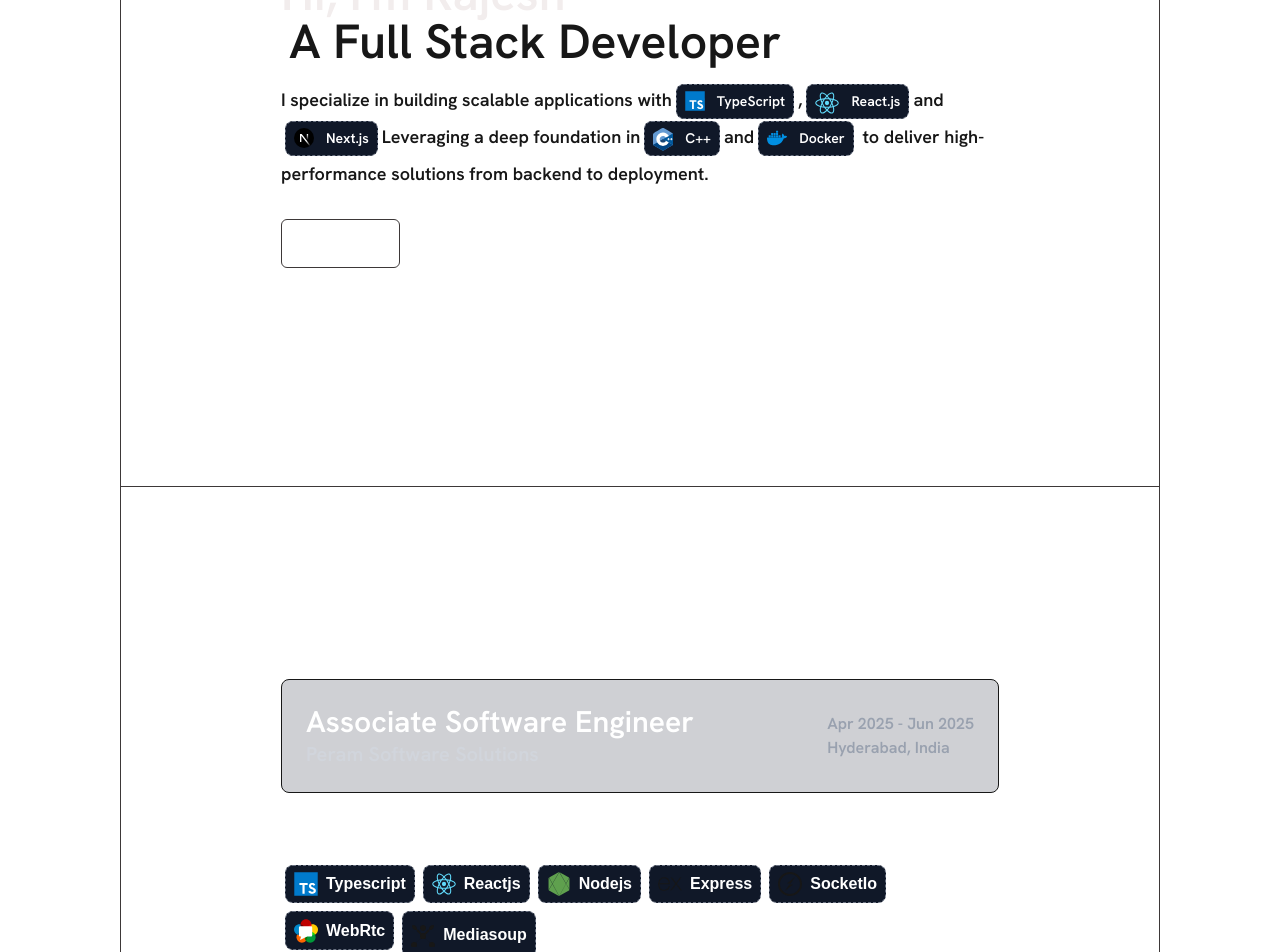
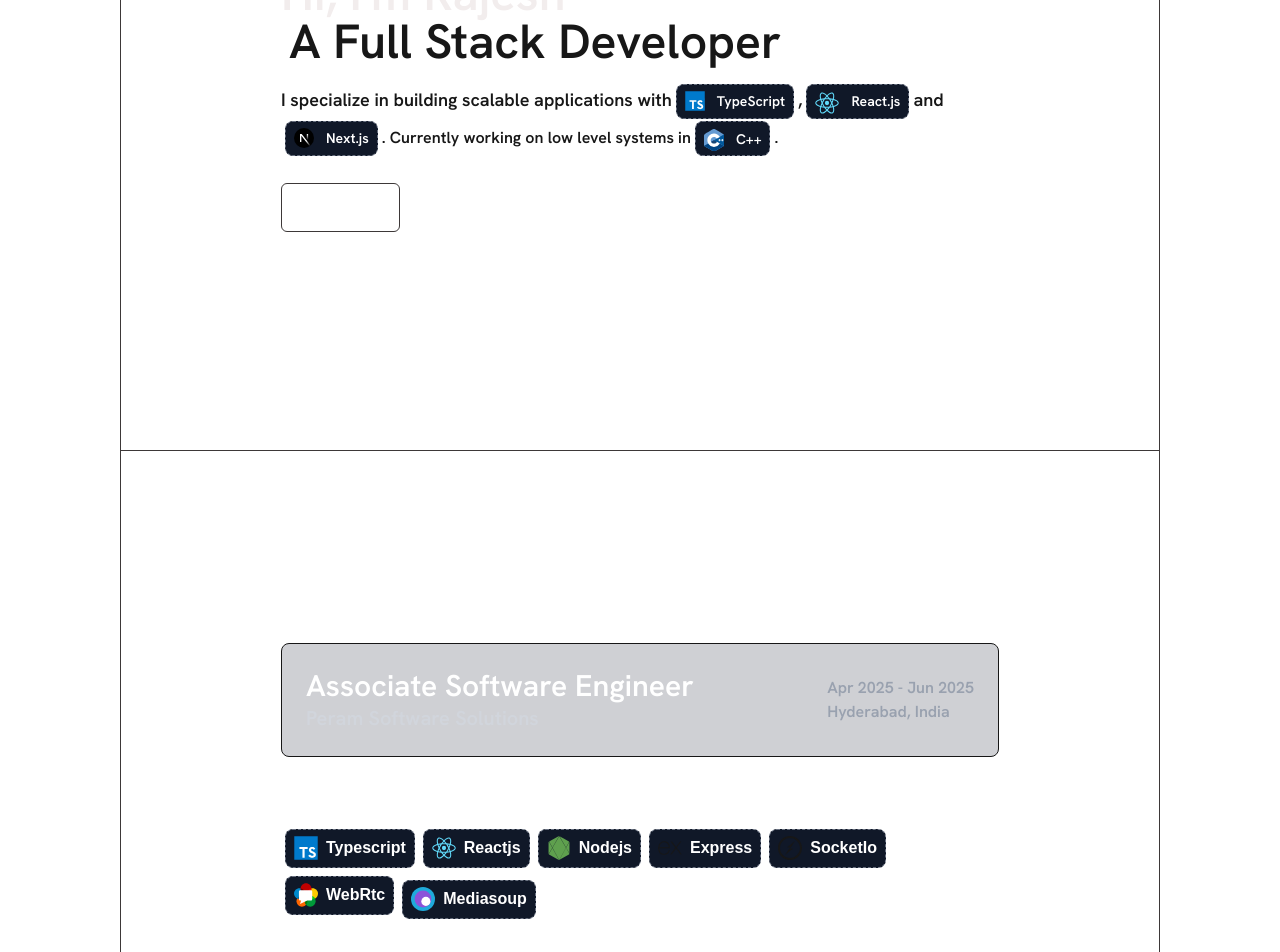
Before and after one commit to Rajeshpatel07/my-website, a Next.js app: page / in a window 1280 px wide. Shown: the part 540-1492 px from the top of the page. Built offline with nearby package versions, Linux system fonts and the light colour scheme; no server answers.

Commit message:
changed mediasoup svg icon and intro text

```diff
--- a/src/components/experience.tsx
+++ b/src/components/experience.tsx
@@ -31,7 +31,7 @@ export default function Experience() {
             <h4 className="font-plex text-xl md:text-2xl text-white font-semibold mb-4">
               Technologies & Tools
             </h4>
-            <div className="flex flex-wrap space-x-1 space-y-2">
+            <div className="flex flex-wrap space-x-1 space-y-2 items-center">
               {experience.tools.map((item) => (
                 <Badge key={item.name}>
                   <div className="w-6 h-6">
--- a/src/components/hero.tsx
+++ b/src/components/hero.tsx
@@ -57,8 +57,7 @@ export default function Hero() {
                 <span className="text-white font-medium text-sm">React.js</span>
               </Badge>
             </span>
-            and
-            {/* BADGE 3: Next.js */}
+            and{/* BADGE 3: Next.js */}
             <span className="inline-flex items-baseline align-middle">
               <Badge>
                 <span className="h-5 w-5 mr-1">
@@ -67,7 +66,8 @@ export default function Hero() {
                 <span className="text-white font-medium text-sm">Next.js</span>
               </Badge>
             </span>
-            Leveraging a deep foundation in
+          </span>
+          . Currently working on low level systems in
           {/* BADGE 4: C++ */}
           <span className="inline-flex items-baseline align-middle">
             <Badge>
@@ -77,18 +77,15 @@ export default function Hero() {
               <span className="text-white font-medium text-sm">C++</span>
             </Badge>
           </span>
-            and
-            {/* BADGE 5: Docker */}
-            <span className="inline-flex items-baseline align-middle">
-              <Badge>
-                <span className="h-5 w-5 mr-1">
-                  <Docker />
-                </span>
-                <span className="text-white font-medium text-sm">Docker</span>
-              </Badge>
-            </span>{" "}
-            to deliver high-performance solutions from backend to deployment.
-          </span>
+          .{/* BADGE 5: Docker */}
+          {/* <span className="inline-flex items-baseline align-middle"> */}
+          {/*   <Badge> */}
+          {/*     <span className="h-5 w-5 mr-1"> */}
+          {/*       <Docker /> */}
+          {/*     </span> */}
+          {/*     <span className="text-white font-medium text-sm">Docker</span> */}
+          {/*   </Badge> */}
+          {/* </span>{" "} */}
         </div>
         <div id="resume" className="py-5">
           <Link
--- a/src/components/ui/technologies/mediasoup.tsx
+++ b/src/components/ui/technologies/mediasoup.tsx
@@ -2,9 +2,15 @@ import type React from "react";
 
 export const MediasoupIcon = (props: React.SVGProps<SVGSVGElement>) => {
   return (
-    <svg viewBox="0 0 24 24" fill="currentColor" {...props}>
-      <title>Mediasoup</title>
-      <path d="M12 2C10.3431 2 9 3.34315 9 5C9 6.65685 10.3431 8 12 8C13.6569 8 15 6.65685 15 5C15 3.34315 13.6569 2 12 2ZM12 10C10.7427 10 9.6234 10.3807 8.70773 11.0207L5.61743 7.93036C5.90807 7.26629 6 6.64333 6 6C6 3.79086 4.20914 2 2 2C1.44772 2 1 2.44772 1 3C1 5.20914 2.79086 7 5 7C5.64333 7 6.26629 6.90807 6.93036 6.61743L10.0207 9.70773C9.38073 10.6234 9 11.7427 9 13C9 13.9101 9.22239 14.7706 9.61304 15.5398L5.53033 19.6225C4.77058 19.2224 3.91014 19 3 19C1.34315 19 0 20.3431 0 22C0 23.6569 1.34315 25 3 25C4.65685 25 6 23.6569 6 22C6 21.0899 5.77761 20.2294 5.38696 19.4602L9.46967 15.3775C10.2294 15.7776 11.0899 16 12 16C12.9101 16 13.7706 15.7776 14.5303 15.3775L18.613 19.4602C18.2224 20.2294 18 21.0899 18 22C18 23.6569 19.3431 25 21 25C22.6569 25 24 23.6569 24 22C24 20.3431 22.6569 19 21 19C20.0899 19 19.2294 19.2224 18.4697 19.6225L14.387 15.5398C14.7776 14.7706 15 13.9101 15 13C15 11.7427 14.6193 10.6234 13.9793 9.70773L17.0696 6.61743C17.7337 6.90807 18.3567 7 19 7C21.2091 7 23 5.20914 23 3C23 2.44772 22.5523 2 22 2C19.7909 2 18 3.79086 18 6C18 6.64333 18.0919 7.26629 18.3826 7.93036L15.2923 11.0207C14.3766 10.3807 13.2573 10 12 10Z" />
+    <svg xmlns="http://www.w3.org/2000/svg" viewBox="0 0 100 100" {...props}>
+      {/* Outer blue circle */}
+      <circle cx="50" cy="50" r="50" fill="#1FAADB" />
+
+      {/* Middle purple circle, centered */}
+      <circle cx="50" cy="50" r="35" fill="#8C52D9" />
+
+      {/* Inner white circle, offset downwards and to the right */}
+      <circle cx="62" cy="60" r="19" fill="#FFFFFF" />
     </svg>
   );
 };
```
Lines whose indentation alone changed are shown as unchanged.
